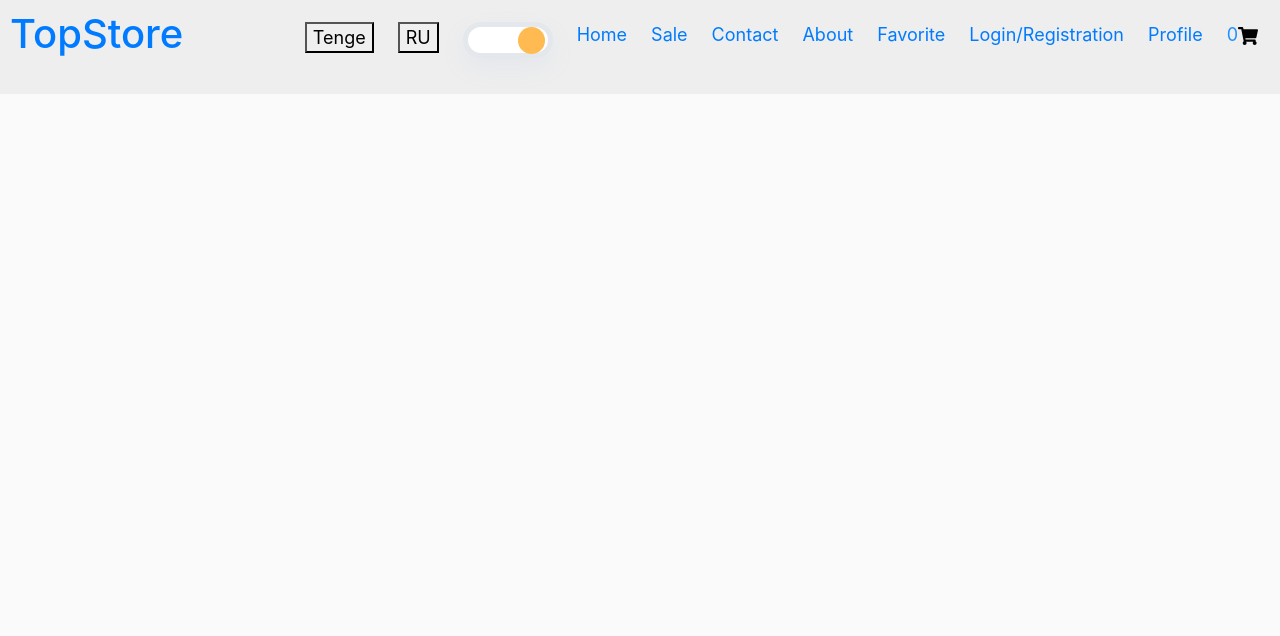
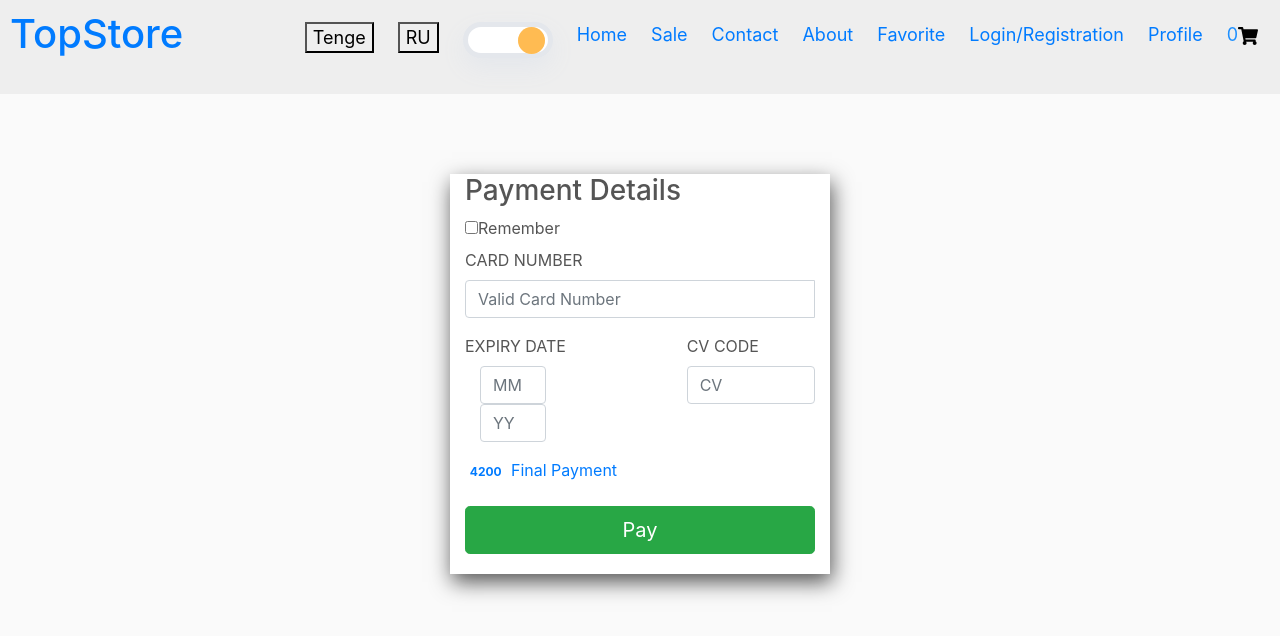
Before and after one commit to olzhas-b/OnlineStore, a React (Create React App) app: page /payment in a window 1280 px wide. Shown: the top 636 px of the page. Built offline with nearby package versions, Linux system fonts and the light colour scheme.

Commit message:
User comment

```diff
--- a/src/Components/Section.tsx
+++ b/src/Components/Section.tsx
@@ -17,6 +17,7 @@ const Home = lazy(() => import('./Section/Home/Home'));
 const Basket = lazy(() => import('./Section/Basket/Basket'));
 const Sale = lazy(() => import('./Section/Sale/Sale'));
 const About = lazy(() => import('./Section/About/About'));
+const Payment = lazy(() => import('./Section/Payment/Payment'))
 
 function Section() {
     const themeContext = useContext(ThemeContext);
@@ -35,6 +36,7 @@ function Section() {
                     <Route path="/profile" exact component={Profile}/>
                     <Route path="/about" exact component={About} />
                     <Route path="/sale" exact component={Sale} />
+                    <Route path="/payment" exact component={Payment}/>
                 </section>
             </Suspense>
         </div>
--- a/src/Components/Section/CommentForm/Comment.tsx
+++ b/src/Components/Section/CommentForm/Comment.tsx
@@ -1,14 +1,19 @@
-import React, { useState, useEffect } from 'react'
+import React, { useState, useEffect, useContext } from 'react'
 import {CommentForm} from './CommentForm'
 import {CommentList} from '../CommentList/CommentList'
 import {ITodo} from '../../../Interface/Interface'
+import { useSelector } from 'react-redux'
+import { UserContext } from '../../../Contexts/UserContext'
 
-
+interface Props{
+  userEmail:string
+}
 declare var confirm: (question: string) => boolean
 
-export const Comment: React.FC = () => {
+export const Comment: React.FC<Props> = (props:Props) => {
   const [todos, setTodos] = useState<ITodo[]>([])
-
+  const context = useContext(UserContext)
+  const email = context.isUser().email
   useEffect(() => {
     const saved = JSON.parse(localStorage.getItem('todos') || '[]') as ITodo[]
     setTodos(saved)
@@ -22,7 +27,8 @@ export const Comment: React.FC = () => {
     const newTodo: ITodo = {
       title: title,
       id: Date.now(),
-      completed: false
+      completed: false,
+      userEmail: props.userEmail
     }
     setTodos(prev => [newTodo, ...prev])
   }
@@ -41,6 +47,7 @@ export const Comment: React.FC = () => {
       <CommentList
         todos={todos}
         onRemove={removeHandler}
+        isLogged = {email}
       />
     </React.Fragment>
   )
--- a/src/Components/Section/CommentForm/CommentForm.tsx
+++ b/src/Components/Section/CommentForm/CommentForm.tsx
@@ -1,10 +1,12 @@
 import React, { useRef } from 'react'
+import { useSelector } from 'react-redux';
+
 interface CommentFormProps {
   onAdd(title: string): void
 }
 
 export const CommentForm: React.FC<CommentFormProps> = props => {
-
+  const logged = useSelector((state: any) => state.isLogged);
   const ref = useRef<HTMLTextAreaElement>(null)
 
 
@@ -24,7 +26,11 @@ export const CommentForm: React.FC<CommentFormProps> = props => {
   }
 
   return (
+    <>
+
     <form>
+      {!logged? <span style={{paddingLeft:"40px"}}>To write comment please authorize</span>:
+      <div>
         <div className="mb-3">
             <div className="form-group ml-3 mr-5">
                 <label htmlFor="exampleFormControlTextarea1">Reviews</label>
@@ -32,6 +38,9 @@ export const CommentForm: React.FC<CommentFormProps> = props => {
             </div>
         </div>
         <button onClick={ClickPressHandler} type="submit" className="btn btn-info mb-4 ml-3">Add</button>
+      </div>}
     </form>
+
+    </>
   )
 }
--- a/src/Components/Section/CommentList/CommentList.tsx
+++ b/src/Components/Section/CommentList/CommentList.tsx
@@ -1,19 +1,21 @@
-import React from 'react'
+import React, { useContext } from 'react'
+import { UserContext } from '../../../Contexts/UserContext'
 import {ITodo} from '../../../Interface/Interface'
 
 type CommentListProps = {
   todos: ITodo[]
   onRemove: (id: number) => void
+  isLogged: string
 }
 
 export const CommentList: React.FC<CommentListProps> = ({
   todos,
   onRemove,
+  isLogged,
 }) => {
   if (todos.length === 0) {
     return <p className="center ml-3">Add first comment here...</p>
   }
-
   const removeHandler = (event: React.MouseEvent, id: number) => {
     event.preventDefault()
     onRemove(id)
@@ -30,13 +32,15 @@ export const CommentList: React.FC<CommentListProps> = ({
         return (
           <li className="list-group" key={todo.id}>
             <label className="app-list list-group-item">
+              <span>{todo.userEmail+`:`}</span><br></br>
               <span>{todo.title}</span>
+              {isLogged!==todo.userEmail?``:
               <i
                 className="btn"
                 onClick={event => removeHandler(event, todo.id)}
               >
                delete
-              </i>
+              </i>}
             </label>
           </li>
         )
--- a/src/Components/Section/Details/Details.tsx
+++ b/src/Components/Section/Details/Details.tsx
@@ -8,6 +8,7 @@ import {likeCountHOC} from './LikeCountHOC'
 import LikeArea from './LikeArea'
 import {currencyContext} from "../../../Contexts/CurrencyContext";
 import style from './Details.module.css';
+import { UserContext } from '../../../Contexts/UserContext';
 
 const Wrapped = likeCountHOC()(LikeArea);
 
@@ -17,6 +18,8 @@ export function Details({...props}) {
     const location = useLocation();
     const {products} = useContext(DataContext);
     const [output, setOutput] = useState(detail);
+    const userContext = useContext(UserContext);
+    const userEmail = userContext.isUser().email;
     useEffect(() => {
         const id = location.pathname.split('/').pop()
         setOutput({product: products.filter((item : PRODUCT) => (item._id === id))})
@@ -49,7 +52,7 @@ export function Details({...props}) {
                 ))
             }
 
-            <Comment />
+            <Comment  userEmail={userEmail}/>
 
         </React.Fragment>
     )
--- a/src/Components/Section/Home/Home.tsx
+++ b/src/Components/Section/Home/Home.tsx
@@ -15,6 +15,7 @@ function Home() {
     const ref = useRef<HTMLInputElement>(null);
     const {products} = context;
     const [input, setInput] = useState<string>('');
+    const [search, setSearch] = useState<string>('');
     const getItems = useCallback(
         () => {
             let data: PRODUCT[] = [];
@@ -58,8 +59,10 @@ function Home() {
             <div>
                 <Slider/>
             </div>
+
             <div className={style.Search}>
-                <input ref={ref} onKeyPress={(event) => handlePressKey(event)} className="form-control form-control-lg" type="text" placeholder="Search" style={themeContext.isLightTheme ? themeContext.item_light : themeContext.item_dark}/>
+            <p>Your search term: {search}</p>
+                <input ref={ref} onChange={(e)=>setSearch(e.target.value)} onKeyPress={(event) => handlePressKey(event)} className="form-control form-control-lg" type="text" placeholder="Search" style={themeContext.isLightTheme ? themeContext.item_light : themeContext.item_dark}/>
             </div>
             <HomeList getItems={getItems}/>
         </div>
--- /dev/null
+++ b/src/Components/Section/Payment/Payment.tsx
@@ -0,0 +1,68 @@
+import React, { ReactElement } from 'react'
+import style from '../../css/Section.module.css'
+
+export default function Payment(): ReactElement {
+    return (
+
+        <div className="container" >
+    <div className="row">
+        <div className="col-xs-12 col-md-4" style={{minHeight:"400px",marginLeft: "auto",marginRight: "auto",marginTop:"80px",backgroundColor:"white",boxShadow:"2px 8px 20px #555555"}}>
+            <div className="panel panel-default">
+                <div className="panel-heading">
+                    <h3 className="panel-title">
+                        Payment Details
+                    </h3>
+                    <div className="checkbox pull-right">
+                        <label>
+                            <input type="checkbox" />
+                            Remember
+                        </label>
+                    </div>
+                </div>
+                <div className="panel-body">
+                    <form role="form">
+                    <div className="form-group">
+                        <label >
+                            CARD NUMBER</label>
+                        <div className="input-group">
+                            <input type="text" className="form-control" id="cardNumber" placeholder="Valid Card Number"
+                                required />
+                            <span className="input-group-addon"><span className="glyphicon glyphicon-lock"></span></span>
+                        </div>
+                    </div>
+                    <div className="row">
+                        <div className="col-xs-7 col-md-7">
+                            <div className="form-group">
+                                <label >
+                                    EXPIRY DATE</label>
+                                <div className="col-xs-6 col-lg-6 pl-ziro">
+                                    <input type="text" className="form-control" id="expityMonth" placeholder="MM" required />
+                                </div>
+                                <div className="col-xs-6 col-lg-6 pl-ziro">
+                                    <input type="text" className="form-control" id="expityYear" placeholder="YY" required /></div>
+                            </div>
+                        </div>
+                        <div className="col-xs-5 col-md-5 pull-right">
+                            <div className="form-group">
+                                <label >
+                                    CV CODE</label>
+                                <input type="password" className="form-control" id="cvCode" placeholder="CV" required />
+                            </div>
+                        </div>
+                    </div>
+                    </form>
+                </div>
+            </div>
+            <ul className="nav nav-pills nav-stacked">
+                <li className="active"><a href="#"><span className="badge pull-right"><span className="glyphicon glyphicon-usd"></span>4200</span> Final Payment</a>
+                </li>
+            </ul>
+            <br/>
+            <a  className="btn btn-success btn-lg btn-block" role="button">Pay</a>
+        </div>
+    </div>
+    </div>
+
+
+    )
+}
--- a/src/Components/css/Section.module.css
+++ b/src/Components/css/Section.module.css
@@ -10,3 +10,9 @@ section {
 .formGroup{
     text-align: left;
 }
+.payment{
+    display: block;
+  margin-left: auto;
+  margin-right: auto;
+  width: 50%;
+}
--- a/src/Interface/Interface.tsx
+++ b/src/Interface/Interface.tsx
@@ -125,7 +125,8 @@ export interface Currency {
 export interface ITodo {
     title: string,
     id: number,
-    completed: boolean
+    completed: boolean,
+    userEmail: string,
 }
 
 export interface Detail {
```
